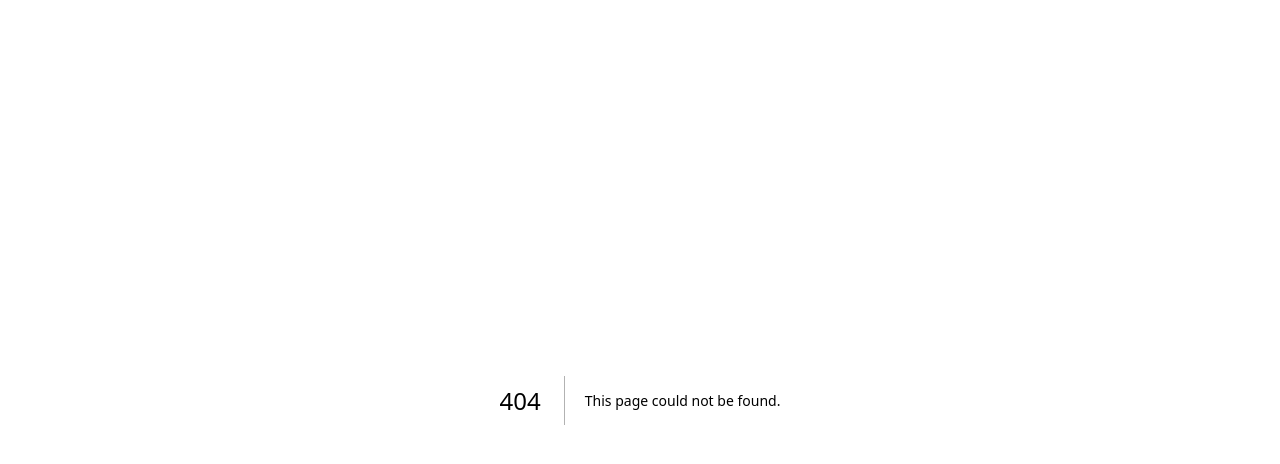
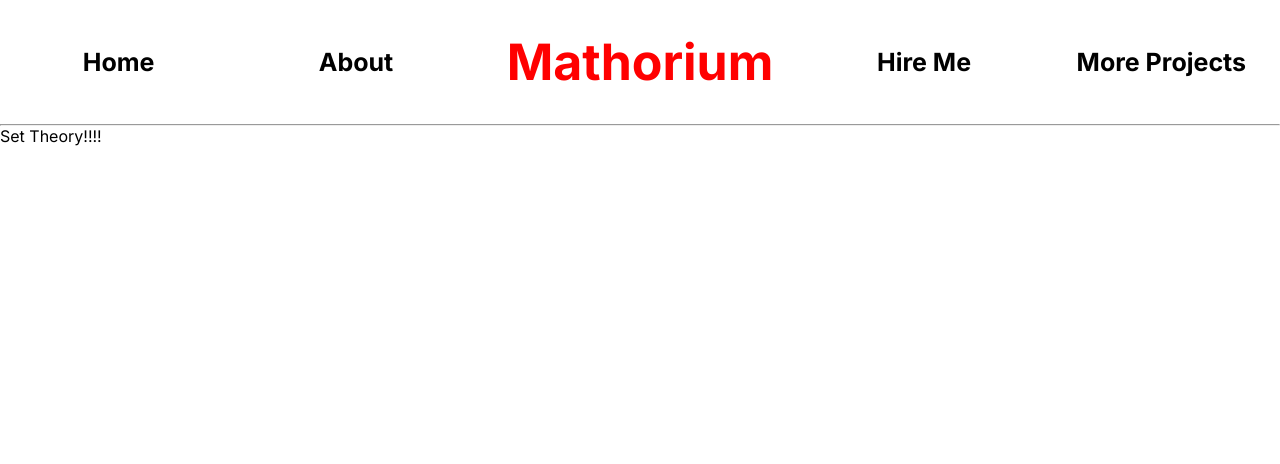
Before and after one commit to ottav14/mathorium, a Next.js app: page /subjects/set-theory in a window 1280 px wide. Before the commit this address had no page. Shown: the top 464 px of the page. Built offline with nearby package versions, Linux system fonts and the light colour scheme.

Commit message:
Persistant navbar.

```diff
--- /dev/null
+++ b/app/Navbar.tsx
@@ -0,0 +1,26 @@
+import styles from "./page.module.css";
+
+function HeaderItem({ text, link }) {
+	return (
+		<div className={styles.headerItem}>
+			<a href={link}>{text}</a>
+		</div>
+	);
+}
+
+export default function Navbar() {
+	return (
+		<>
+			<div className={styles.header}>
+				<HeaderItem text="Home" link="/" />
+				<HeaderItem text="About" link="about" />
+				<div className={styles.headerTitle}>
+					<a href="/">Mathorium</a>
+				</div>
+				<HeaderItem text="Hire Me" link="hire" />
+				<HeaderItem text="More Projects" link="projects" />
+			</div>
+			<hr />
+		</>
+	);
+}
--- a/app/layout.tsx
+++ b/app/layout.tsx
@@ -1,6 +1,7 @@
 import type { Metadata } from "next";
 import { Inter } from "next/font/google";
 import "./globals.css";
+import Navbar from "./Navbar.tsx"
 
 const inter = Inter({ subsets: ["latin"] });
 
@@ -14,9 +15,12 @@ export default function RootLayout({
 }: Readonly<{
   children: React.ReactNode;
 }>) {
-  return (
-    <html lang="en">
-      <body className={inter.className}>{children}</body>
-    </html>
-  );
+	return (
+		<html lang="en">
+			<body className={inter.className}>
+				<Navbar />
+				{children}
+			</body>
+		</html>
+	);
 }
--- a/app/page.module.css
+++ b/app/page.module.css
@@ -1,5 +1,9 @@
 .main {
 
+}
+
+.test {
+	font-size: 50px;
 }
 
 .header {
--- /dev/null
+++ b/app/subjects/set-theory/page.tsx
@@ -0,0 +1,9 @@
+
+
+export default function SetTheory() {
+	return (
+		<div>
+			Set Theory!!!!
+		</div>
+	);
+}
```
Also changed, not shown: app/page.tsx (+1 -11 lines).
